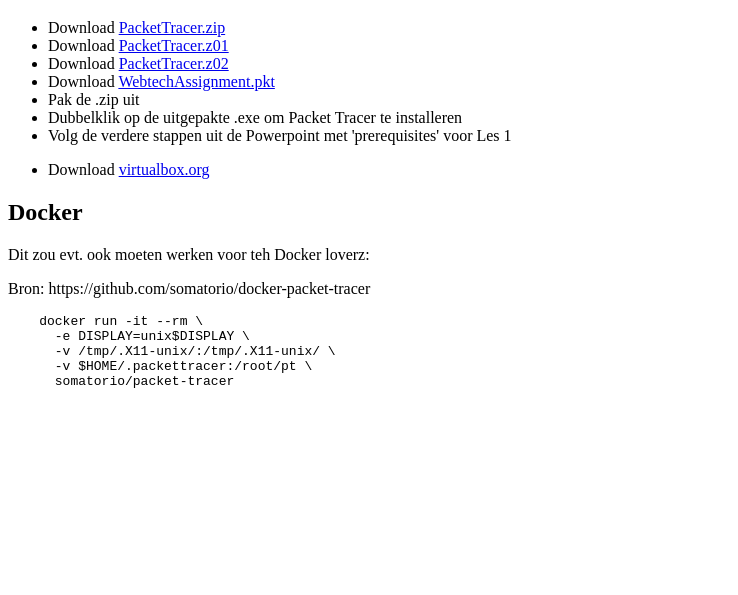
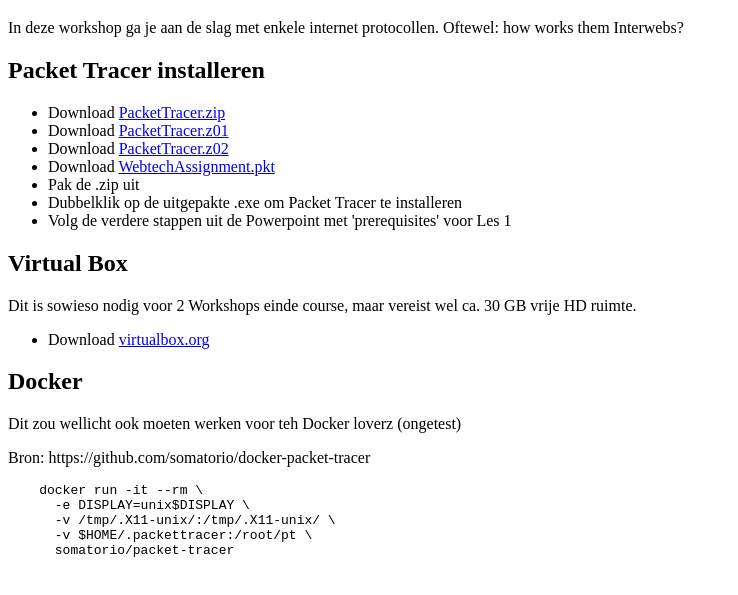
Before and after one commit to bartvanderwal/WebTech-I1H-2017, a website: page les-1.html in a window 1280 px wide. Shown: the part 61-656 px from the top of the page, without its empty margins (0-738 px from the left). Drawn offline with Linux system fonts and the light colour scheme.

Commit message:
Packet tracer stappenplan uitgebreid.

```diff
--- a/les-1.html
+++ b/les-1.html
@@ -8,6 +8,8 @@
 </head>
 <body>
   <h1>Les 1 - ISM Workshop - Basic TCP - HTTP</h1>
+  <p>In deze workshop ga je aan de slag met enkele internet protocollen. Oftewel: how works them Interwebs?</p>
+  <h2>Packet Tracer installeren</h2>
   <ul>
     <li>Download <a href="PacketTracer.zip" target="_blank">PacketTracer.zip</a></li>
     <li>Download <a href="PacketTracer.z01" target="_blank">PacketTracer.z01</a></li>
@@ -17,11 +19,13 @@
     <li>Dubbelklik op de uitgepakte .exe om Packet Tracer te installeren</li>
     <li>Volg de verdere stappen uit de Powerpoint met 'prerequisites' voor Les 1</li>
   </ul>
+  <h2>Virtual Box</h2>
+  <p>Dit is sowieso nodig voor 2 Workshops einde course, maar vereist wel ca. 30 GB vrije HD ruimte.</p>
   <ul>
     <li>Download <a href="https://www.virtualbox.org/" target="_blank">virtualbox.org</a></li>
   </ul>
   <h2>Docker</h2>
-  <p>Dit zou evt. ook moeten werken voor teh Docker loverz:</p>
+  <p>Dit zou wellicht ook moeten werken voor teh Docker loverz (ongetest)</p>
   <p>Bron: https://github.com/somatorio/docker-packet-tracer</p>
   <pre>
     docker run -it --rm \
```
